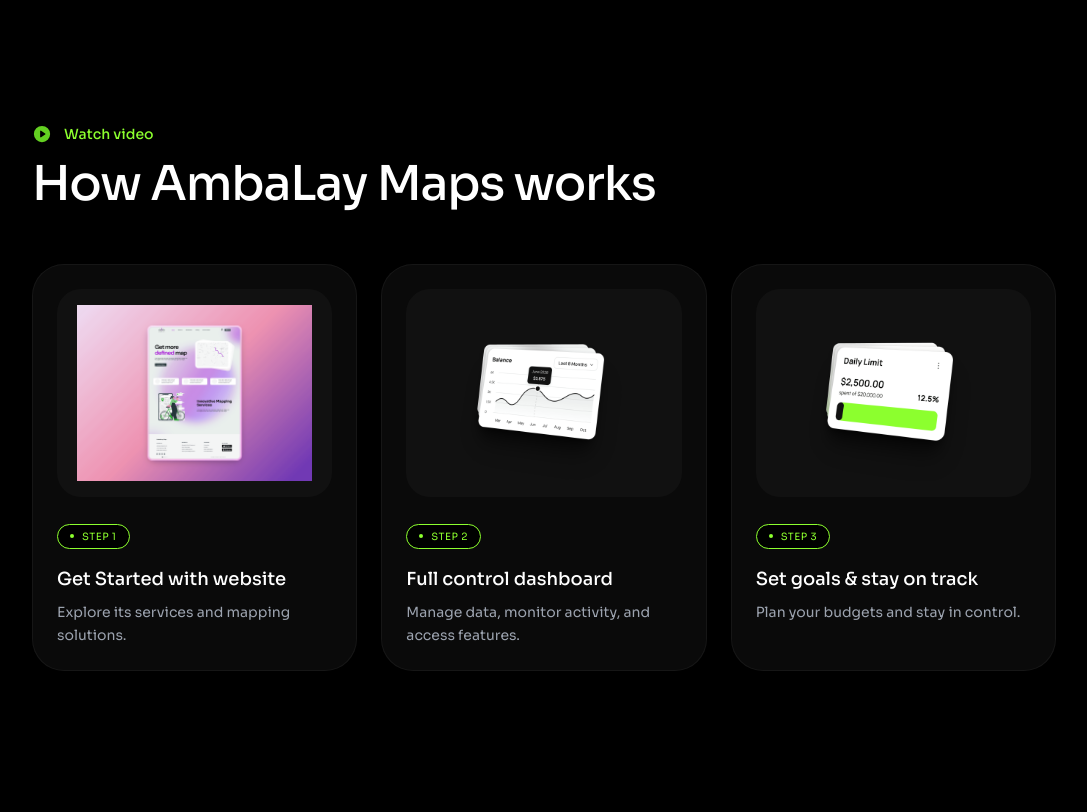
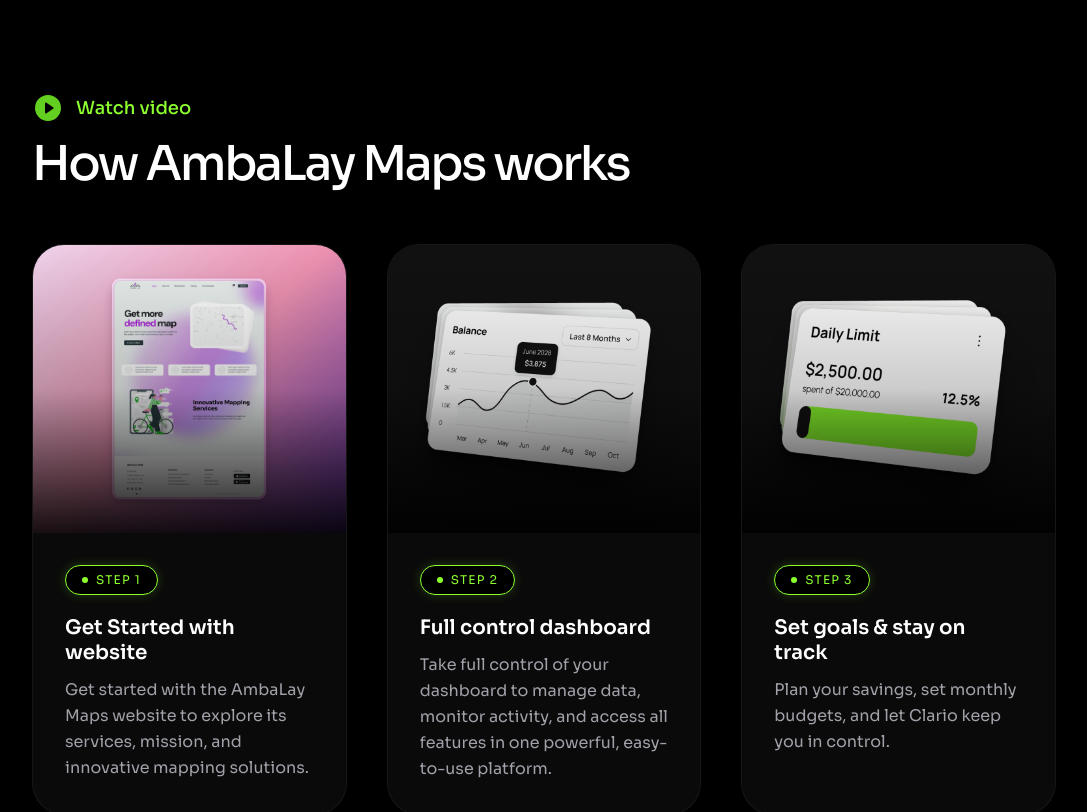
Before and after one commit to Mekd422/AmbalayMaps, a React (Vite) app: page / in a window 1280 px wide. Shown: the part 1160-1972 px from the top of the page, without its empty margins (96-1183 px from the left). Built offline with nearby package versions, Linux system fonts and the light colour scheme.

Commit message:
updated the how-it-works component with animation

```diff
--- a/package.json
+++ b/package.json
@@ -10,6 +10,7 @@
     "preview": "vite preview"
   },
   "dependencies": {
+    "framer-motion": "^12.38.0",
     "lucide-react": "^0.577.0",
     "react": "^19.2.4",
     "react-dom": "^19.2.4",
--- a/src/Components/ui/HowItWorks.tsx
+++ b/src/Components/ui/HowItWorks.tsx
@@ -2,38 +2,100 @@
 import howItWorksImg1 from "../../assets/images/how-it-works-img1.png"
 import howItWorksImg2 from "../../assets/images/how-it-works-img2.png"
 import howItWorksImg3 from "../../assets/images/how-it-works-img3.png"
+import { motion } from "framer-motion"
 
 export default function HowItWorks() {
   const steps = [
-    { img: howItWorksImg1, step: "Step 1", title: "Get Started with website", desc: "Explore its services and mapping solutions." },
-    { img: howItWorksImg2, step: "Step 2", title: "Full control dashboard", desc: "Manage data, monitor activity, and access features." },
-    { img: howItWorksImg3, step: "Step 3", title: "Set goals & stay on track", desc: "Plan your budgets and stay in control." },
+    { img: howItWorksImg1, step: "Step 1", title: "Get Started with website", desc: "Get started with the AmbaLay Maps website to explore its services, mission, and innovative mapping solutions." },
+    { img: howItWorksImg2, step: "Step 2", title: "Full control dashboard", desc: "Take full control of your dashboard to manage data, monitor activity, and access all features in one powerful, easy-to-use platform." },
+    { img: howItWorksImg3, step: "Step 3", title: "Set goals & stay on track", desc: "Plan your savings, set monthly budgets, and let Clario keep you in control." },
   ]
 
+  const containerVariants = {
+    hidden: { opacity: 0 },
+    visible: {
+      opacity: 1,
+      transition: {
+        staggerChildren: 0.2,
+      },
+    },
+  }
+
+  const cardVariants = {
+    hidden: { opacity: 0, y: 40 },
+    visible: {
+      opacity: 1,
+      y: 0,
+      transition: { duration: 0.6, ease: "easeOut" }
+    },
+  } as const;
+
   return (
-    <section id="about" className="px-6 md:px-12 py-24 md:py-32 bg-black">
+    <section id="about" className="px-6 md:px-12 py-24 bg-black overflow-hidden">
       <div className="max-w-5xl mx-auto">
+
+        {/* Heading Section */}
         <div className="mb-14">
-          <div className="flex items-center gap-3 text-[#8cff2e] mb-4">
-            <img src={videoIcon} alt="Video" className="h-5 w-5" style={{ filter: "invert(63%) sepia(86%) saturate(400%) hue-rotate(55deg)" }} />
-            <span className="text-sm font-medium">Watch video</span>
-          </div>
-          <h2 className="text-3xl sm:text-4xl md:text-5xl font-medium text-white tracking-tight">How AmbaLay Maps works</h2>
+          <motion.div
+            initial={{ opacity: 0, x: -80 }}
+            whileInView={{ opacity: 1, x: 0 }}
+            viewport={{ once: true }}
+            transition={{ duration: 0.6, ease: "easeOut" }}
+            className="flex items-center gap-3 text-[#8cff2e] mb-4"
+          >
+            <img src={videoIcon} alt="Video" className="h-8 w-8" style={{ filter: "invert(63%) sepia(86%) saturate(400%) hue-rotate(55deg)" }} />
+            <span className="text-lg font-medium">Watch video</span>
+          </motion.div>
+
+          <motion.h2
+            initial={{ opacity: 0, x: -80 }}
+            whileInView={{ opacity: 1, x: 0 }}
+            viewport={{ once: true }}
+            transition={{ duration: 0.8, delay: 0.2, ease: "easeOut" }}
+            className="text-4xl md:text-5xl font-medium text-white leading-none inline-block origin-left tracking-[-0.05em] scale-x-70 scale-y-110"
+          >
+            How AmbaLay Maps works
+          </motion.h2>
         </div>
-        <div className="grid md:grid-cols-3 gap-6">
+
+        {/* Animated Cards Grid */}
+        <motion.div
+          variants={containerVariants}
+          initial="hidden"
+          whileInView="visible"
+          viewport={{ once: true, amount: 0.1 }} // Triggers when 10% of the grid is seen
+          className="grid md:grid-cols-3 gap-10"
+        >
           {steps.map((item) => (
-            <div key={item.step} className="rounded-[32px] bg-[#0A0A0A] border border-white/5 p-6 transition-all hover:border-white/10">
-              <div className="relative rounded-[24px] bg-[#111] h-52 flex items-center justify-center overflow-hidden mb-6">
-                <img src={item.img} alt={item.title} className="max-h-full object-contain p-4" />
+            <motion.div
+              key={item.step}
+              variants={cardVariants}
+              className="rounded-[32px] bg-[#0A0A0A] border border-white/5 overflow-hidden transition-all hover:border-white/20 hover:translate-y-[-8px] duration-300 flex flex-col group"
+            >
+              <div className="relative bg-[#111] h-72 flex items-center justify-center overflow-hidden">
+                <img
+                  src={item.img}
+                  alt={item.title}
+                  className="w-full h-full object-cover transition-transform duration-500 group-hover:scale-105"
+                />
+                <div className="absolute inset-0 bg-gradient-to-t from-black/90 via-black/20 to-transparent" />
               </div>
-              <div className="inline-flex items-center gap-2 rounded-full bg-black border border-[#8cff2e] px-3 py-1 text-[10px] text-[#8cff2e] uppercase tracking-wider mb-4">
-                <span className="h-1 w-1 rounded-full bg-[#8cff2e]" /> {item.step}
+
+              <div className="p-8">
+                <div className="inline-flex items-center gap-2 rounded-full bg-black border border-[#8cff2e] px-4 py-1.5 text-xs text-[#8cff2e] uppercase tracking-widest mb-5 shadow-[0_0_12px_rgba(140,255,46,0.2)]">
+                  <span className="h-1.5 w-1.5 rounded-full bg-[#8cff2e]" /> {item.step}
+                </div>
+
+                <h3 className="text-xl font-semibold text-white mb-3 leading-tight">
+                  {item.title}
+                </h3>
+                <p className="text-base text-zinc-400 leading-relaxed">
+                  {item.desc}
+                </p>
               </div>
-              <h3 className="text-lg font-medium text-white mb-2">{item.title}</h3>
-              <p className="text-sm text-gray-400 leading-relaxed">{item.desc}</p>
-            </div>
+            </motion.div>
           ))}
-        </div>
+        </motion.div>
       </div>
     </section>
   )
--- a/src/pages/Home.tsx
+++ b/src/pages/Home.tsx
@@ -10,7 +10,7 @@
 import TestimonialMarquee from "../Components/ui/TestimonialMarquee"
 import PricingSection from "../Components/ui/PricingSection"
 import IndustriesSection from "../Components/ui/IndustriesSection"
-// import ContactSection from "../Components/ui/ContactSection"
+import ContactSection from "../Components/ui/ContactSection"
 import FAQSection from "../Components/ui/FAQSection"
 import CTASection from "../Components/ui/CTASection"
 
@@ -66,7 +66,7 @@
       <TestimonialMarquee />
       <PricingSection />
       <IndustriesSection />
-      {/* <ContactSection /> */}
+      <ContactSection />
       <FAQSection />
       <CTASection />
       <Footer />
```
Also changed, not shown: 1 other file (tests, documents, lock files or other folders).
